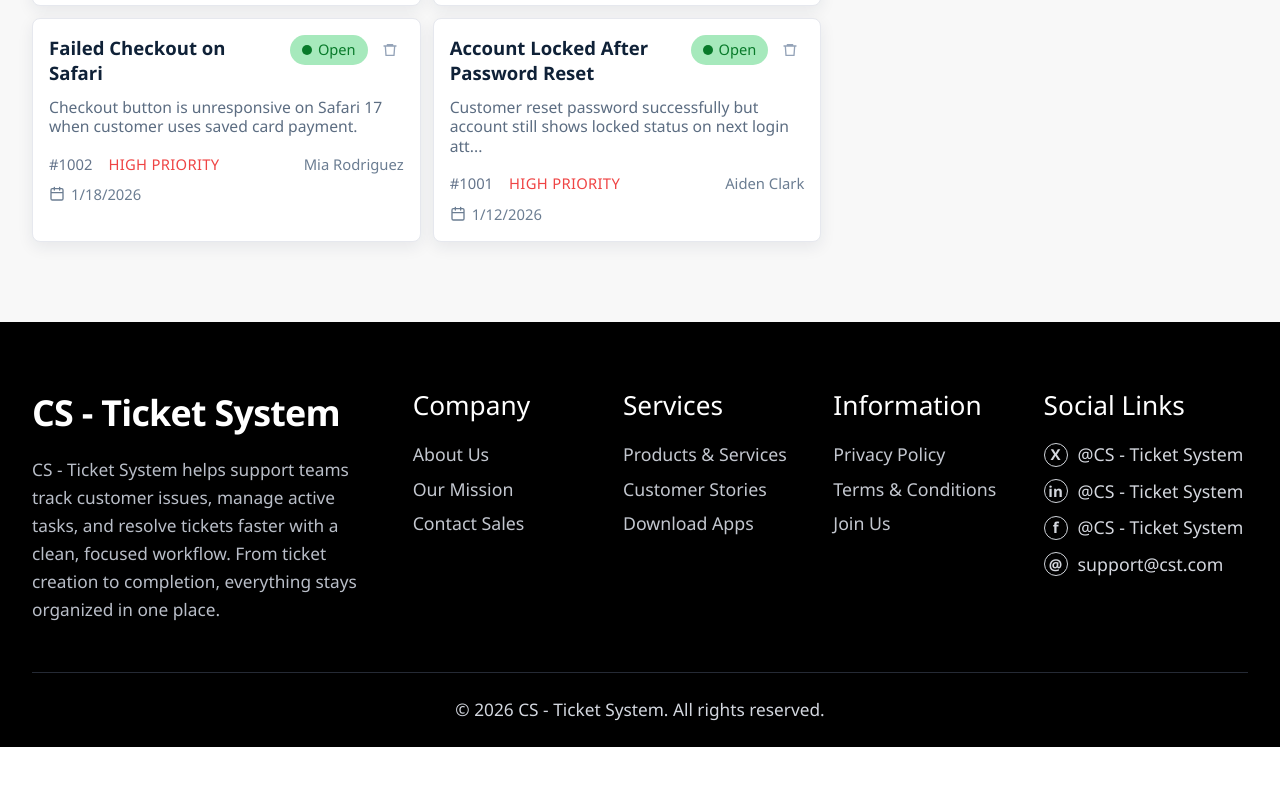
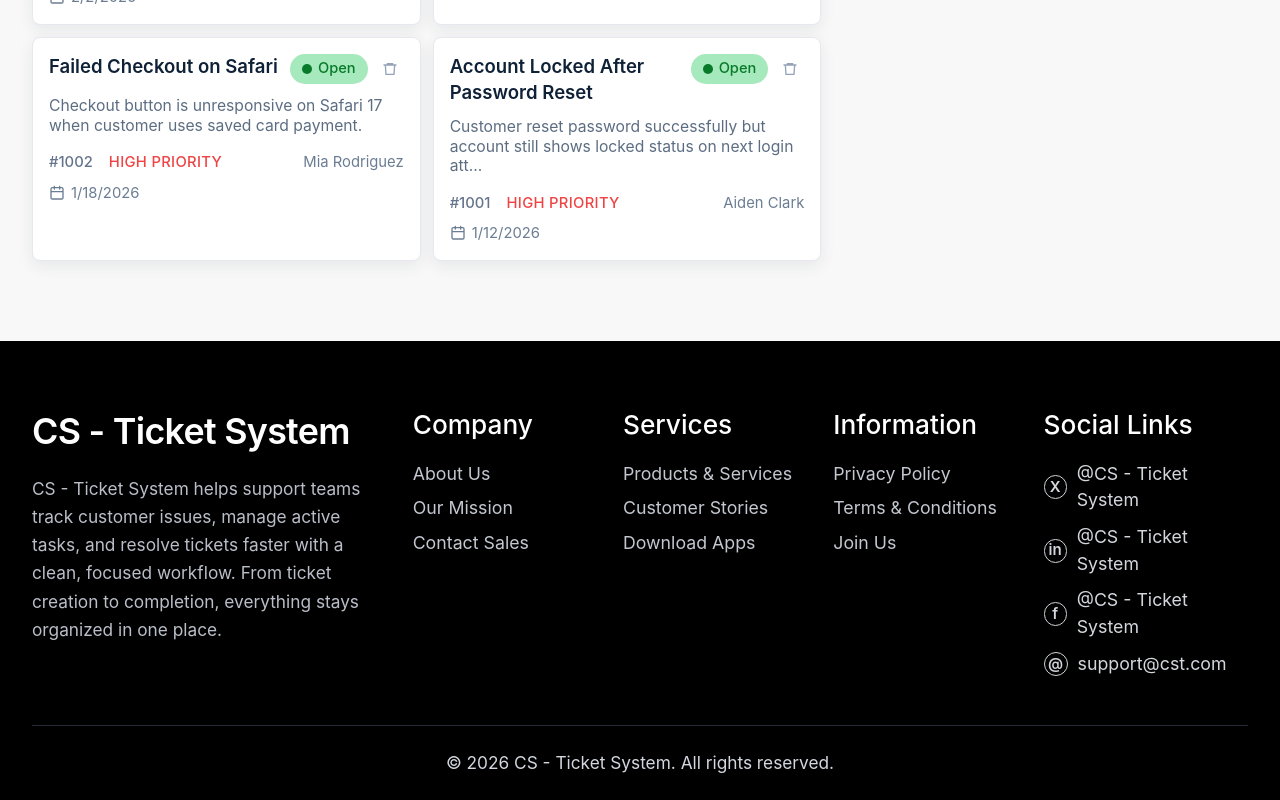
Before and after one commit to Shawon-Mahmud07/Customer-Support-Zone, a React (Vite) app: page / in a window 1280 px wide. Shown: the part 1622-2422 px from the top of the page. Before the commit the page ends 2369 px from the top, so only its background shows below. Built offline with nearby package versions, Linux system fonts and the light colour scheme.

Commit message:
feat(theme): update CSS variables for light and dark themes

```diff
--- a/src/index.css
+++ b/src/index.css
@@ -1,42 +1,40 @@
 @import "tailwindcss";
 @plugin "daisyui";
 
-/* Custom Theme Variables */
-:root {
-  color-scheme: light;
-  --primary-color: #7b43e9;
-  --base-200: #f5f5f5;
-  --base-content: #111827;
+[data-theme="light"] {
+  --bg-base: #f3f4f6;
+  --bg-card: #ffffff;
+  --bg-sidebar: #ffffff;
+  --text-primary: #0f2137;
+  --text-secondary: #5c6d82;
+  --text-muted: #94a3b8;
+  --border-color: #e6e8ee;
+  --input-bg: #ffffff;
+  --input-border: #e2e8f0;
+  --filter-bg: #ffffff;
+  --filter-hover: #f1f5f9;
+  --navbar-bg: #f3f3f3;
+  --navbar-border: #e4e6eb;
+}
+
+[data-theme="dark"] {
+  --bg-base: #0f172a;
+  --bg-card: #1e293b;
+  --bg-sidebar: #1e293b;
+  --text-primary: #f1f5f9;
+  --text-secondary: #94a3b8;
+  --text-muted: #64748b;
+  --border-color: #334155;
+  --input-bg: #1e293b;
+  --input-border: #334155;
+  --filter-bg: #1e293b;
+  --filter-hover: #334155;
+  --navbar-bg: #1e293b;
+  --navbar-border: #334155;
 }
 
 body {
-  margin: 0;
-  font-family: "Poppins", "Segoe UI", -apple-system, BlinkMacSystemFont, sans-serif;
-  background-color: var(--base-200);
-  color: var(--base-content);
+  background-color: var(--bg-base);
+  color: var(--text-primary);
+  transition: background-color 0.3s ease, color 0.3s ease;
 }
-
-/* Smooth Transitions */
-* {
-  transition-property: background-color, border-color, color, fill, stroke, opacity, box-shadow, transform;
-  transition-timing-function: cubic-bezier(0.4, 0, 0.2, 1);
-  transition-duration: 150ms;
-}
-
-/* Custom Scrollbar */
-::-webkit-scrollbar {
-  width: 8px;
-}
-
-::-webkit-scrollbar-track {
-  background: #f1f1f1;
-}
-
-::-webkit-scrollbar-thumb {
-  background: #888;
-  border-radius: 4px;
-}
-
-::-webkit-scrollbar-thumb:hover {
-  background: #555;
-}
```
